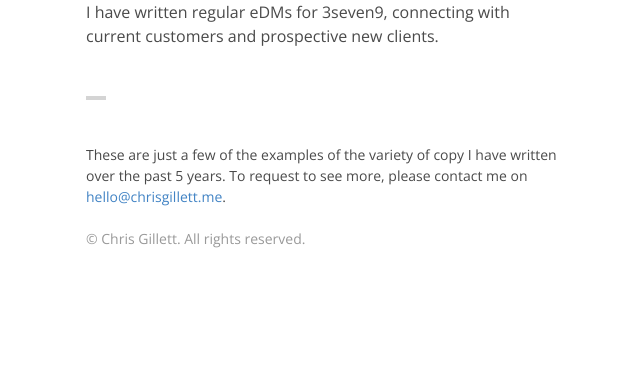
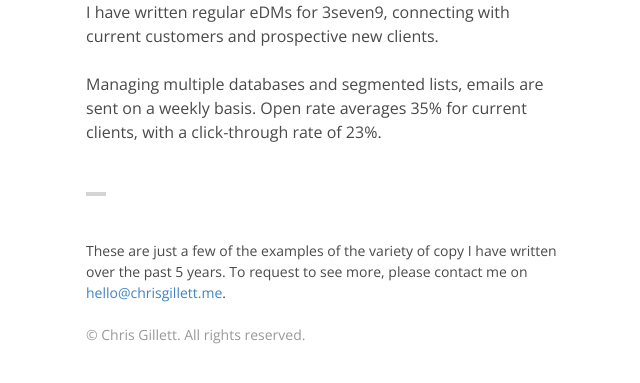
Before and after one commit to ChrisGillett/chrisgillett, a Jekyll site: the page built from _posts/2013-04-02-3seven9.md, in a window 1280 px wide, cut to the strip 546-939 px from the top of the page. Shown: the top 383 px of the strip, without its empty margins (314-954 px from the left). Built offline with Jekyll 4.4.1, drawn with Linux system fonts in a browser that asks for light colours; before the commit the page ends 900 px from its top, so only the background shows below that.

Commit message:
Updated 2013-04-02-3seven9.md

```diff
--- a/_posts/2013-04-02-3seven9.md
+++ b/_posts/2013-04-02-3seven9.md
@@ -9,3 +9,5 @@ category: "email-marketing"
 ![picture alt](http://i.imgur.com/guarHUp.png?1)
 
 I have written regular eDMs for 3seven9, connecting with current customers and prospective new clients.
+
+Managing multiple databases and segmented lists, emails are sent on a weekly basis. Open rate averages 35% for current clients, with a click-through rate of 23%.
```
